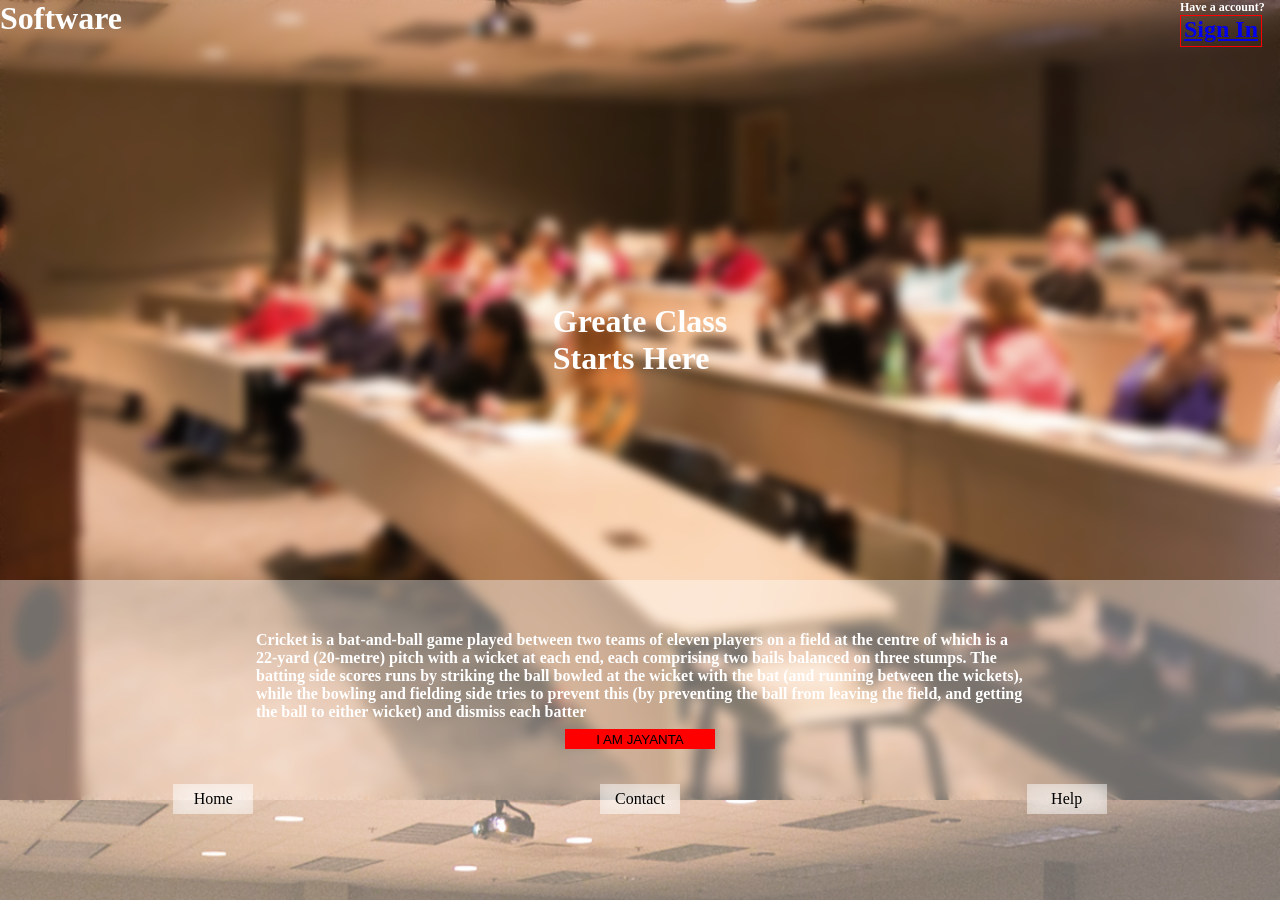
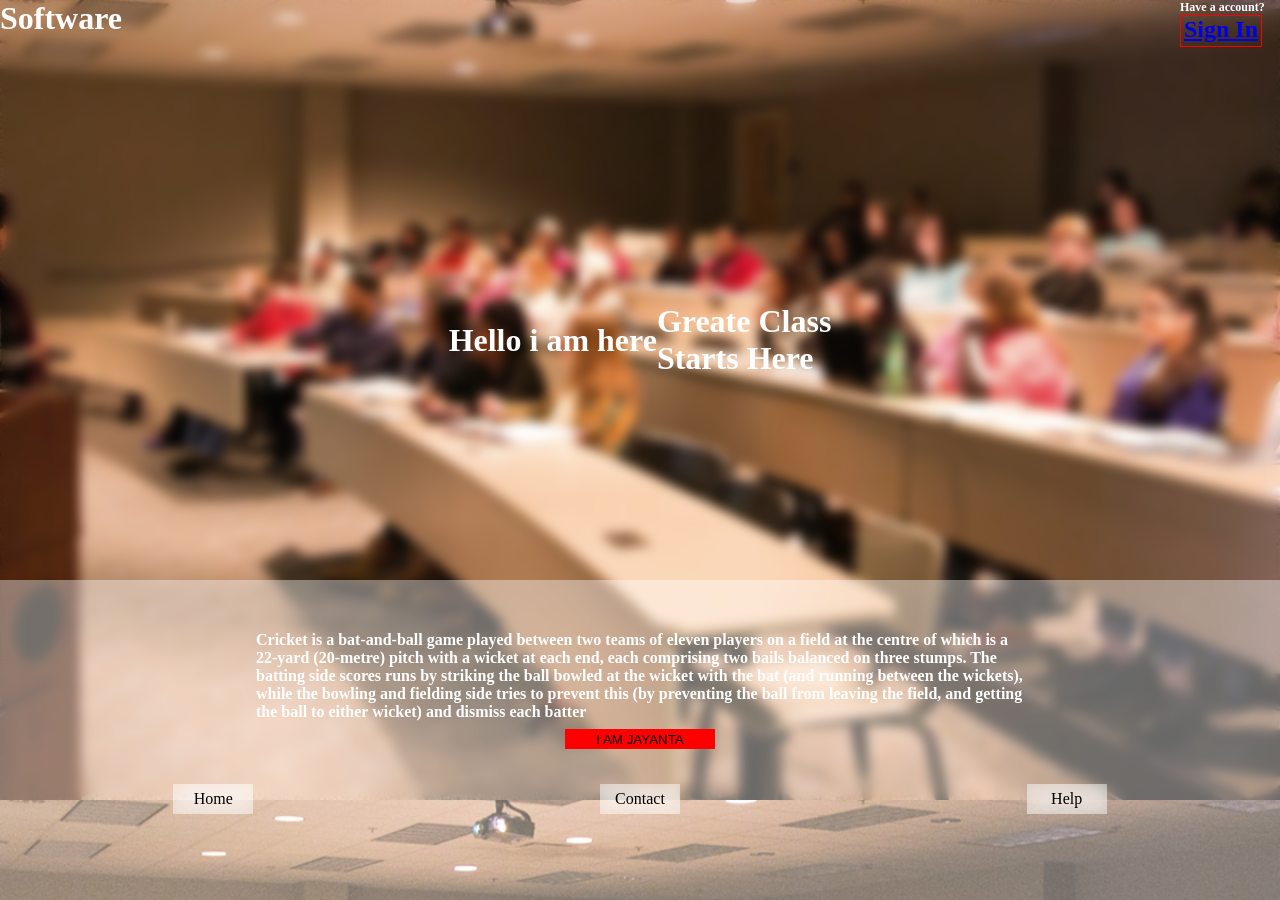
Before and after one commit to Jayanta66/Portfolio1, a plain HTML site: page index.html in a window 1280 px wide. Drawn offline with Linux system fonts and the light colour scheme.

Commit message:
Update index.html

```diff
--- a/index.html
+++ b/index.html
@@ -38,7 +38,7 @@
 </header>
 
 <div id="con">
-
+<h1>Hello i am here<h1>
 <h3>Greate Class <br> Starts Here</h3>
 
 
```
